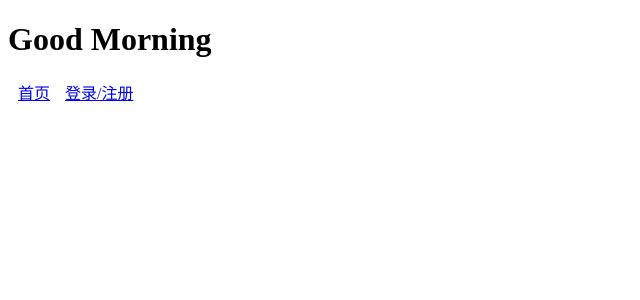
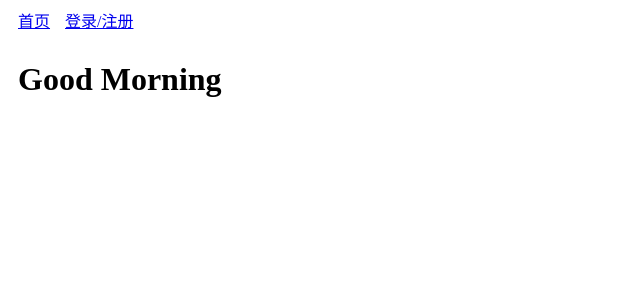
Before and after one commit to 20231098/BUAA_SE_2023_SmartAirportSystem_frontend, a Vue app: page / in a window 1280 px wide. Shown: the top 300 px of the page, without its empty margins (0-640 px from the left). Built offline with nearby package versions, Linux system fonts and the light colour scheme.

Commit message:
created register page

```diff
--- a/src/App.vue
+++ b/src/App.vue
@@ -1,5 +1,5 @@
 <template>
-  <div>
+  <div class="routers">
     <router-view></router-view>
     <router-link to="/" class="router1">首页</router-link>
     <router-link to="/login" class="router2">登录/注册</router-link>
@@ -12,11 +12,15 @@
 </script>
 
 <style>
-.router1{
+.routers {
+  z-index: 9999;
+}
+
+.router1 {
   padding: 10px;
 }
 
-.router2{
+.router2 {
   padding: 5px;
 }
 </style>
--- a/src/routes/router.js
+++ b/src/routes/router.js
@@ -3,6 +3,7 @@ import { createRouter, createWebHashHistory } from "vue-router"
 // 页面导入
 import LoginPage from "@/views/LoginPage.vue"
 import HomePage from "@/views/HomePage.vue"
+import RegisterPage from "@/views/RegisterPage.vue"
 
 const routes =[
     {
@@ -17,6 +18,12 @@ const routes =[
         component: LoginPage
     },
 
+    {
+        name: "RegisterPage",
+        path:'/register',
+        component: RegisterPage
+    },
+
 ]
 
 const router = createRouter({
--- a/src/views/HomePage.vue
+++ b/src/views/HomePage.vue
@@ -1,6 +1,6 @@
 <template>
     <!-- 打招呼显示 （早午晚） -->
-    <div>
+    <div class="greeting">
         <h1 v-if="time == 1">Good Morning</h1>
         <h1 v-else-if="time == 2">Good Afternoon</h1>
         <h1 v-else>Good Evening</h1>
@@ -30,4 +30,10 @@ export default {
 
 </script>
 
-<style></style>
+<style>
+.greeting{
+    margin: 10px;
+    position: absolute;
+    top: 30px;
+}
+</style>
--- a/src/views/LoginPage.vue
+++ b/src/views/LoginPage.vue
@@ -11,15 +11,11 @@
                 <el-input show-password v-model="loginForm.pass" type="password" placeholder="请输入密码"></el-input>
             </el-form-item>
 
-
-
-            <el-form-item>
+            <div class="button">
                 <el-button @click="submit_btn" class="submit" type="primary">登录</el-button>
-            </el-form-item>
+                <el-button @click="register_btn" class="register" type="plain">注册</el-button>
+            </div>
         </el-form>
-    </div>
-    <div>
-
     </div>
 </template>
 
@@ -27,7 +23,7 @@
 
 <script>
 import { reactive } from 'vue'
-// import router from "@/routes/router"
+import router from "@/routes/router"
 
 export default {
     name: "LoginPage",
@@ -58,9 +54,13 @@ export default {
             // }
         };
 
+        let register_btn = () => {
+            router.push('/register');
+        }
         return {
             loginForm,
             submit_btn,
+            register_btn,
         }
     },
 
@@ -74,7 +74,6 @@ export default {
     left: 50%;
     transform: translate(-50%, -50%);
     width: 450px;
-    margin: 10px auto;
     border: 1px solid black;
     padding: 20px;
     border-radius: 5px;
@@ -84,8 +83,20 @@ h4 {
     text-align: center;
 }
 
+.button {
+    width: 100%;
+    display: inline-flex;
+    margin: auto;
+}
+
 .submit {
-   text-align: center;
+    width: 40%;
+    margin: auto;
+}
+
+.register {
+    width: 40%;
+    margin: auto;
 }
 
 .pass_input_box {
--- /dev/null
+++ b/src/views/RegisterPage.vue
@@ -0,0 +1,13 @@
+<template>
+    <div>
+        this is register page
+    </div>
+</template>
+
+<script>
+
+</script>
+
+<style>
+
+</style>
```
